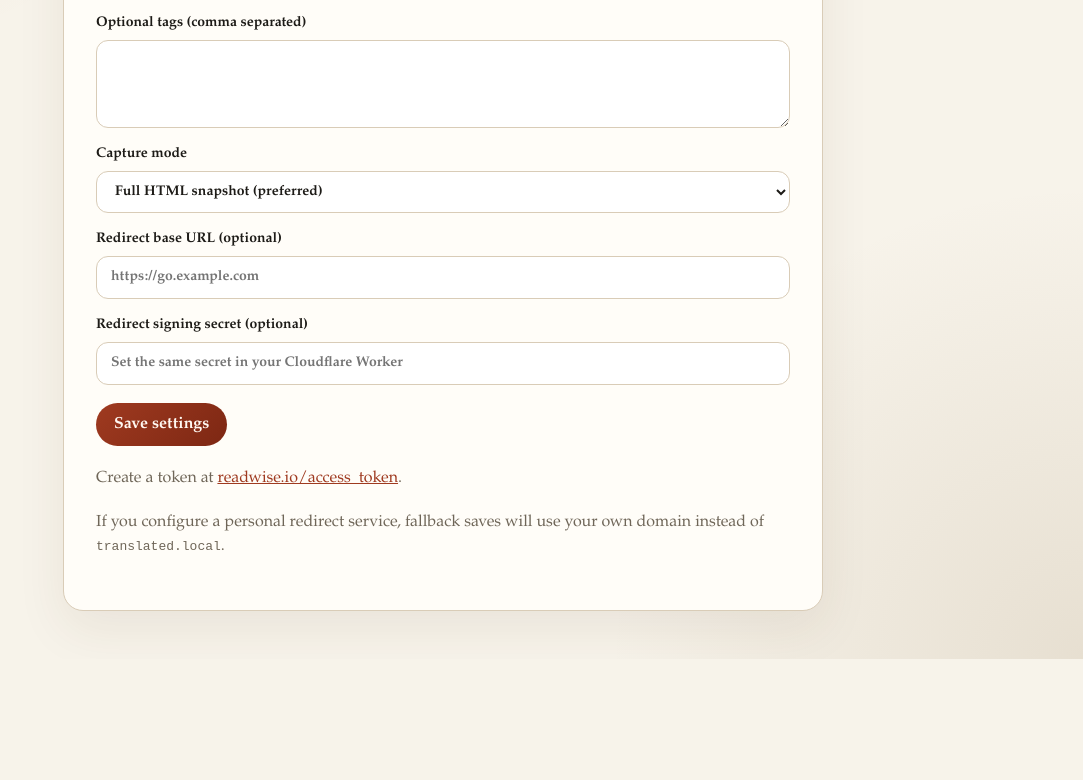
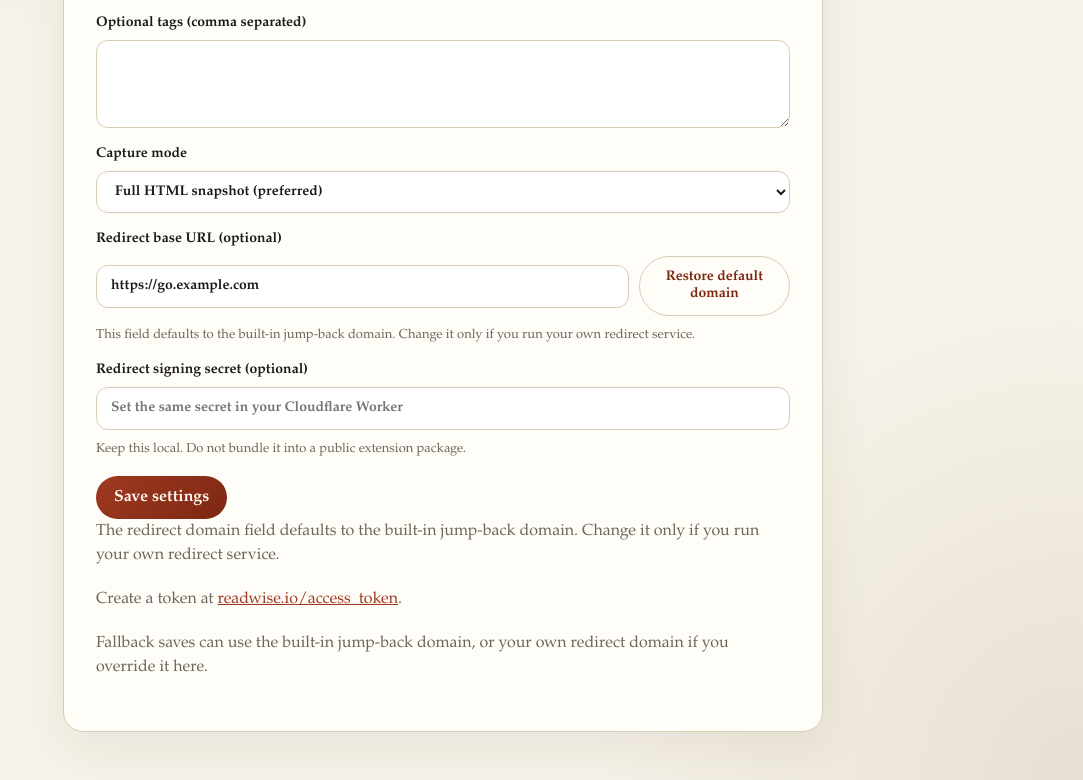
Before and after one commit to FelixHuoEZ/readwise-save-translated, a browser extension: page options.html in a window 1280 px wide. Shown: the part 444-1224 px from the top of the page, without its empty margins (197-1280 px from the left). Before the commit the page ends 1103 px from the top, so only its background shows below. Drawn offline with Linux system fonts and the light colour scheme; no server answers.

Commit message:
Add configurable redirect domain defaults

```diff
--- a/background.js
+++ b/background.js
@@ -11,6 +11,7 @@ const LEGACY_DEFAULT_TAGS = ["translated", "snapshot", "lang:zh", "chrome-extens
 const DEFAULT_TAGS = [];
 const DEFAULT_CAPTURE_MODE = "html";
 const DEFAULT_HTML_SCOPE = "whole-page";
+const DEFAULT_REDIRECT_BASE_URL = "https://go.example.com";
 const LAST_SAVE_RESULT_KEY = "lastSaveResult";
 const TAB_ACTION_STATES_KEY = "tabActionStates";
 const DETAILS_MENU_ID = "open-details";
@@ -1315,7 +1316,7 @@ async function loadResolvedSettings(includeLastSaveResult) {
       ?? DEFAULT_CAPTURE_MODE,
     redirectBaseUrl: normalizeRedirectBaseUrlValue(storageSettings.redirectBaseUrl)
       ?? normalizeRedirectBaseUrlValue(fileSettings.redirectBaseUrl)
-      ?? "",
+      ?? DEFAULT_REDIRECT_BASE_URL,
     redirectSigningSecret: storageSettings.redirectSigningSecret || fileSettings.redirectSigningSecret || "",
     lastSaveResult: includeLastSaveResult ? storageSettings[LAST_SAVE_RESULT_KEY] ?? null : null,
     sources: {
--- a/options.html
+++ b/options.html
@@ -87,6 +87,12 @@
         gap: 12px;
       }
 
+      .inline-actions {
+        display: flex;
+        align-items: center;
+        gap: 10px;
+      }
+
       button {
         border: 0;
         border-radius: 999px;
@@ -96,6 +102,19 @@
         color: #fff8f2;
         background: linear-gradient(135deg, var(--accent), var(--accent-strong));
         cursor: pointer;
+      }
+
+      button.secondary {
+        color: var(--accent-strong);
+        background: transparent;
+        border: 1px solid var(--border);
+      }
+
+      .field-note {
+        margin-top: 4px;
+        font-size: 13px;
+        font-weight: 400;
+        color: var(--muted);
       }
 
       a {
@@ -148,12 +167,17 @@
 
         <label for="redirect-base-url">
           Redirect base URL (optional)
-          <input id="redirect-base-url" name="redirect-base-url" type="url" placeholder="https://go.example.com">
+          <div class="inline-actions">
+            <input id="redirect-base-url" name="redirect-base-url" type="url" placeholder="https://go.example.com">
+            <button id="restore-redirect-base-url" class="secondary" type="button">Restore default domain</button>
+          </div>
+          <span class="field-note">This field defaults to the built-in jump-back domain. Change it only if you run your own redirect service.</span>
         </label>
 
         <label for="redirect-signing-secret">
           Redirect signing secret (optional)
           <input id="redirect-signing-secret" name="redirect-signing-secret" type="password" autocomplete="off" spellcheck="false" placeholder="Set the same secret in your Cloudflare Worker">
+          <span class="field-note">Keep this local. Do not bundle it into a public extension package.</span>
         </label>
 
         <div class="actions">
@@ -170,8 +194,7 @@
       </p>
 
       <p>
-        If you configure a personal redirect service, fallback saves will use your own domain instead of
-        <code>translated.local</code>.
+        Fallback saves can use the built-in jump-back domain, or your own redirect domain if you override it here.
       </p>
     </main>
 
--- a/options.js
+++ b/options.js
@@ -5,9 +5,11 @@ const tagsInput = document.querySelector("#tags");
 const captureModeInput = document.querySelector("#capture-mode");
 const redirectBaseUrlInput = document.querySelector("#redirect-base-url");
 const redirectSigningSecretInput = document.querySelector("#redirect-signing-secret");
+const restoreRedirectBaseUrlButton = document.querySelector("#restore-redirect-base-url");
 const statusNode = document.querySelector("#status");
 const configSourceNode = document.querySelector("#config-source");
 const FILE_CONFIG_PATH = "config.local.json";
+const DEFAULT_REDIRECT_BASE_URL = "https://go.example.com";
 
 void loadSettings();
 
@@ -30,6 +32,15 @@ form.addEventListener("submit", async (event) => {
   });
 
   statusNode.textContent = "Saved.";
+
+  window.setTimeout(() => {
+    statusNode.textContent = "";
+  }, 2500);
+});
+
+restoreRedirectBaseUrlButton.addEventListener("click", () => {
+  redirectBaseUrlInput.value = DEFAULT_REDIRECT_BASE_URL;
+  statusNode.textContent = "Default redirect domain restored.";
 
   window.setTimeout(() => {
     statusNode.textContent = "";
@@ -61,7 +72,7 @@ async function loadSettings() {
     : fileSettings.captureMode === "html" || fileSettings.captureMode === "text"
       ? fileSettings.captureMode
       : "html";
-  const resolvedRedirectBaseUrl = settings.redirectBaseUrl ?? fileSettings.redirectBaseUrl ?? "";
+  const resolvedRedirectBaseUrl = settings.redirectBaseUrl ?? fileSettings.redirectBaseUrl ?? DEFAULT_REDIRECT_BASE_URL;
   const resolvedRedirectSigningSecret = settings.redirectSigningSecret || fileSettings.redirectSigningSecret || "";
 
   tokenInput.value = resolvedToken;
@@ -79,9 +90,9 @@ async function loadSettings() {
     fileSettings.redirectBaseUrl ||
     fileSettings.redirectSigningSecret
   ) {
-    configSourceNode.textContent = "File config detected. Reload the extension after editing config.local.json.";
+    configSourceNode.textContent = "File config detected. Reload the extension after editing config.local.json. You can restore the built-in redirect domain from this page at any time.";
   } else {
-    configSourceNode.textContent = "";
+    configSourceNode.textContent = "The redirect domain field defaults to the built-in jump-back domain. Change it only if you run your own redirect service.";
   }
 }
 
```
Also changed, not shown: docs/requirements.md (+9 -0 lines), README.md, cloudflare/redirect-worker/README.md.
